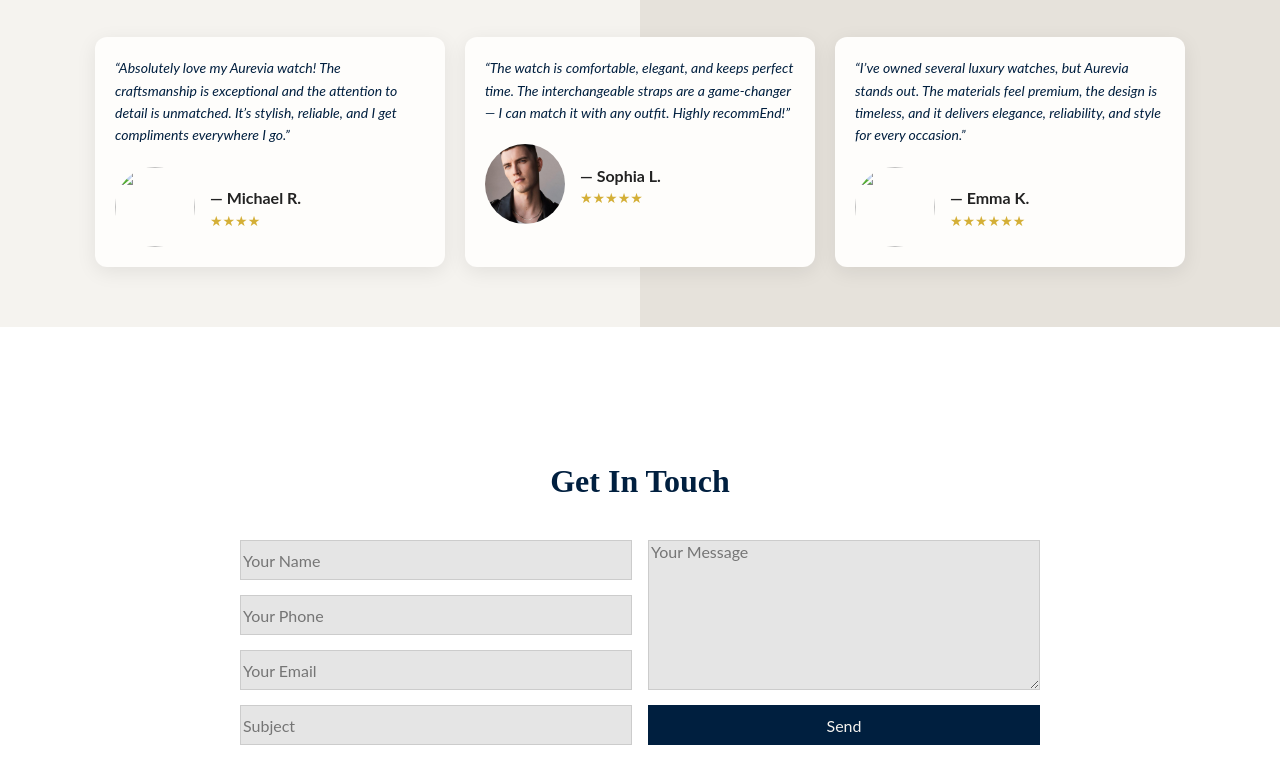
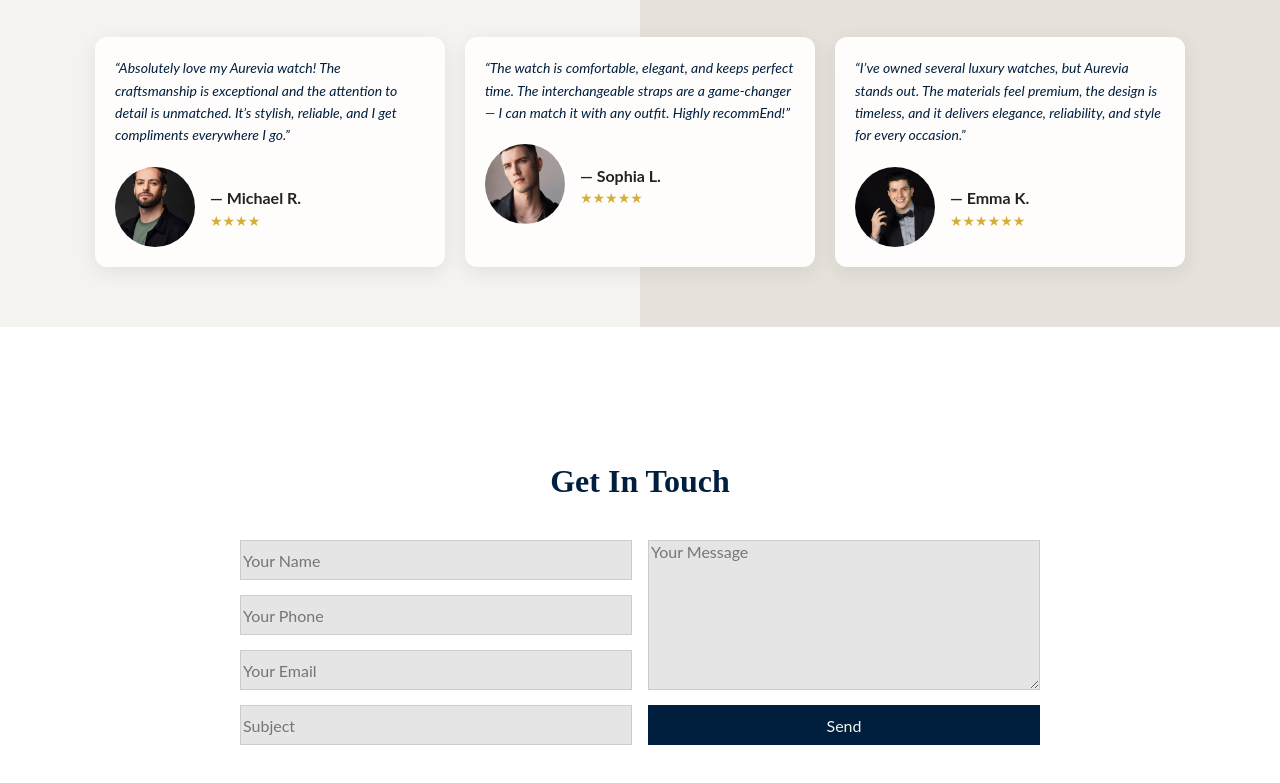
Before and after one commit to Aya-Saeed/watches_website, a plain HTML site: page index.html in a window 1280 px wide. Shown: the part 3313-4096 px from the top of the page. Drawn offline with Linux system fonts and the light colour scheme; the site is published under a folder, as on GitHub Pages, so addresses that start at the root find nothing.

Commit message:
Update index.html

```diff
--- a/index.html
+++ b/index.html
@@ -222,7 +222,7 @@
                 <p>“Absolutely love my Aurevia watch! The craftsmanship is exceptional and the attention to detail is
                     unmatched. It’s stylish, reliable, and I get compliments everywhere I go.”</p>
                 <div class="personal-info">
-                    <img src="/images/portrait-8095464_1280.jpg">
+                    <img src="images/portrait-8095464_1280.jpg">
                     <div class="info-text">
                         <h4>— Michael R.</h4>
                         <p>★★★★</p>
@@ -247,7 +247,7 @@
                     is timeless, and it delivers elegance, reliability, and style for every occasion.”
                 </p>
                 <div class="personal-info">
-                    <img src="/images/man-8847069_1280.jpg">
+                    <img src="images/man-8847069_1280.jpg">
                     <div class="info-text">
                         <h4>— Emma K.</h4>
                         <p>★★★★★★</p>
```
